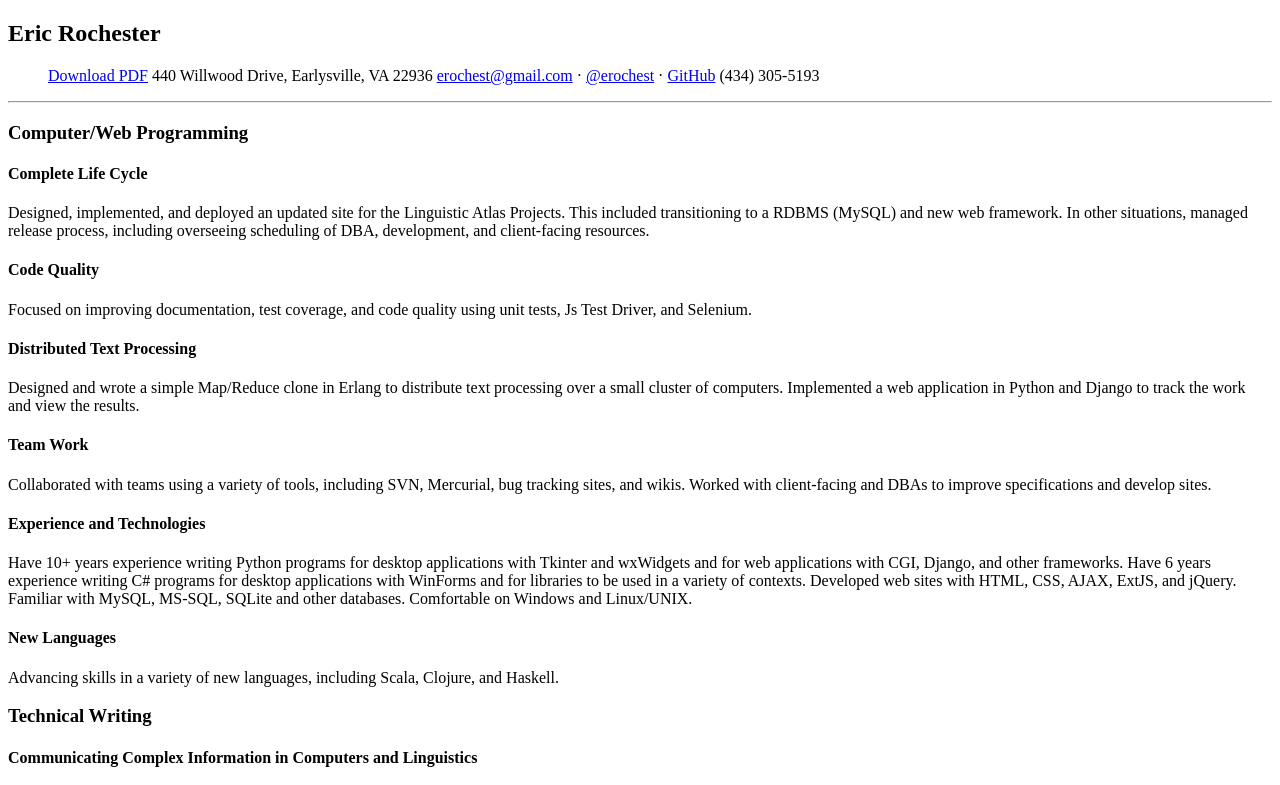
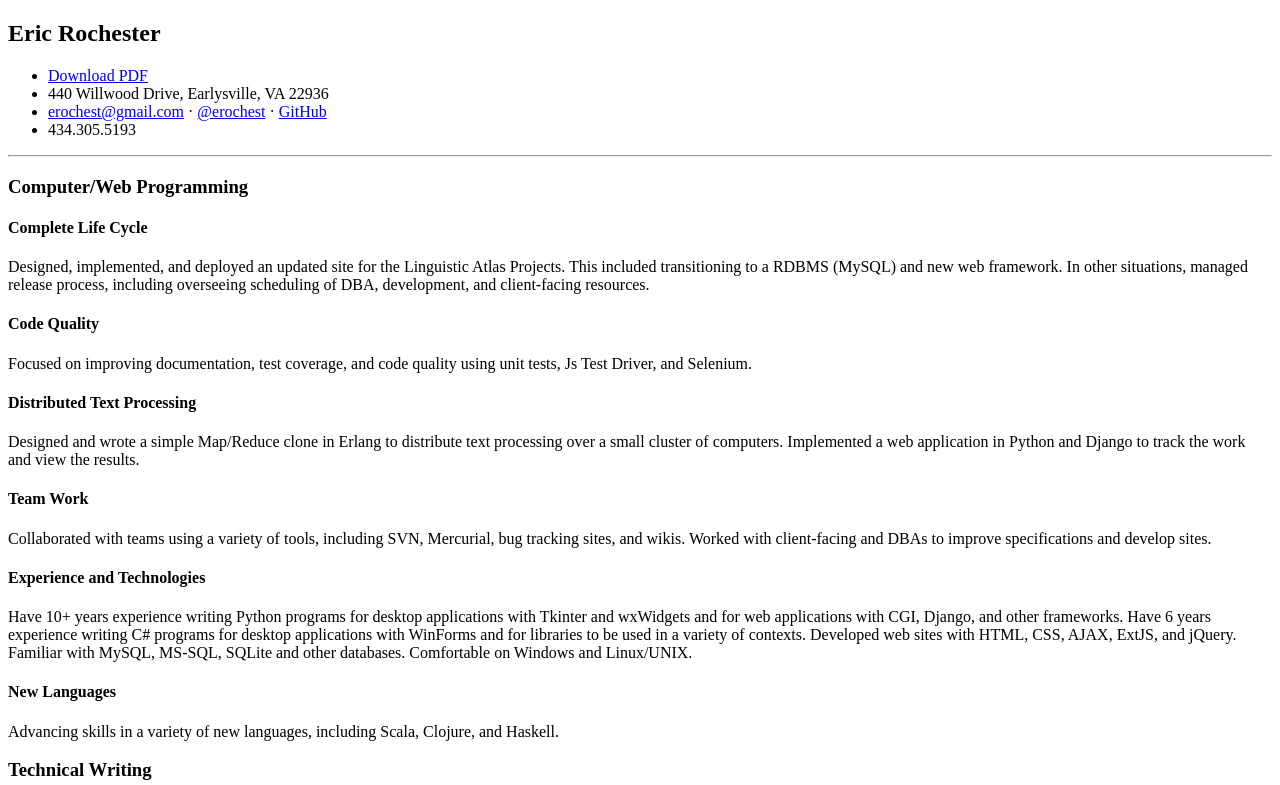
Before and after one commit to erochest/cv, a plain HTML site: page index.html in a window 1280 px wide. Shown: the top 785 px of the page. Drawn offline with Linux system fonts and the light colour scheme.

Commit message:
Make the header a list.

```diff
--- a/index.html
+++ b/index.html
@@ -13,14 +13,17 @@
 <body>
 <section id="eric-rochester" class="level1">
 <h1>Eric Rochester</h1>
-<blockquote>
-<p><a href="resume.pdf">Download PDF</a> 440 Willwood Drive, Earlysville, VA 22936 <script type="text/javascript">
+<ul>
+<li><a href="resume.pdf">Download PDF</a></li>
+<li>440 Willwood Drive, Earlysville, VA 22936</li>
+<li><script type="text/javascript">
 <!--
 h='&#x67;&#x6d;&#x61;&#x69;&#108;&#46;&#x63;&#x6f;&#x6d;';a='&#64;';n='&#x65;&#114;&#x6f;&#x63;&#104;&#x65;&#x73;&#116;';e=n+a+h;
 document.write('<a h'+'ref'+'="ma'+'ilto'+':'+e+'" clas'+'s="em' + 'ail">'+e+'<\/'+'a'+'>');
 // -->
-</script><noscript>&#x65;&#114;&#x6f;&#x63;&#104;&#x65;&#x73;&#116;&#32;&#x61;&#116;&#32;&#x67;&#x6d;&#x61;&#x69;&#108;&#32;&#100;&#x6f;&#116;&#32;&#x63;&#x6f;&#x6d;</noscript> · <a href="https://twitter.com/erochest">@erochest</a> · <a href="https://github.com/erochest">GitHub</a> (434) 305-5193</p>
-</blockquote>
+</script><noscript>&#x65;&#114;&#x6f;&#x63;&#104;&#x65;&#x73;&#116;&#32;&#x61;&#116;&#32;&#x67;&#x6d;&#x61;&#x69;&#108;&#32;&#100;&#x6f;&#116;&#32;&#x63;&#x6f;&#x6d;</noscript> · <a href="https://twitter.com/erochest">@erochest</a> · <a href="https://github.com/erochest">GitHub</a></li>
+<li>434.305.5193</li>
+</ul>
 <hr />
 <section id="computerweb-programming" class="level3">
 <h3>Computer/Web Programming</h3>
```
Also changed, not shown: 1 other file.
